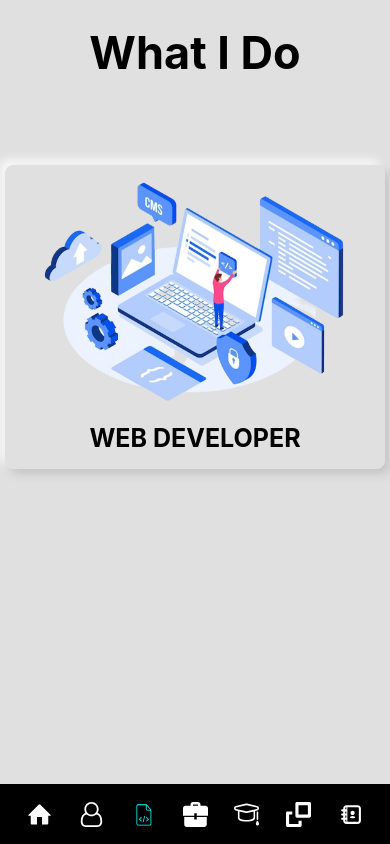
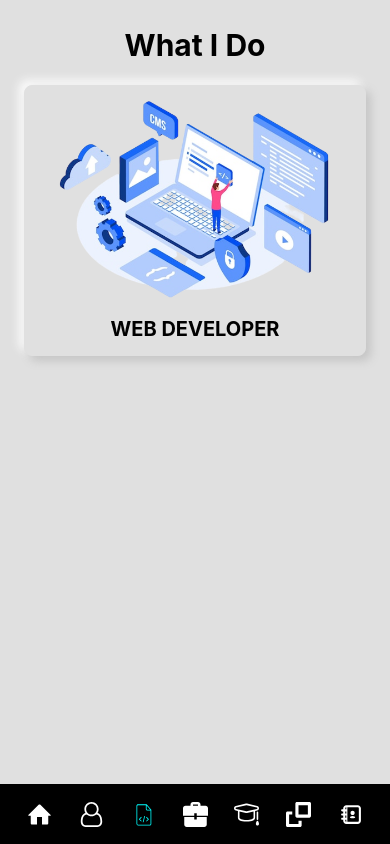
Before and after one commit to ananthuk7/my-profie-new, a Vue app: page /skill in a window 390 px wide. Built offline with nearby package versions, Linux system fonts and the light colour scheme.

Commit message:
work page updated

```diff
--- a/src/assets/scss/components/_cards.scss
+++ b/src/assets/scss/components/_cards.scss
@@ -2,8 +2,12 @@
   background: #e0e0e0;
   border: 1px solid #e0e0e0;
   box-shadow: 5px 5px 10px #c5c5c5, -5px -5px 10px #fbfbfb;
-  border-radius: .8rem;
-  margin-top: 1rem;
+  border-radius: 0.8rem;
+  width: 90%;
+  margin-top: 1rem auto 0;
+  @include respond(tab-land) {
+    width: 100%;
+  }
   &__image {
     width: 100%;
     height: 100%;
@@ -12,11 +16,14 @@
       object-fit: cover;
     }
   }
-  &__heading{
+  &__heading {
     font-weight: bold;
-    font-size:2.5rem;
     text-align: center;
-    margin-bottom:1rem;
-    text-transform:uppercase;
+    font-size: 2rem;
+    margin-bottom: 1rem;
+    text-transform: uppercase;
+    @include respond(tab-land) {
+      font-size: 2.5rem;
+    }
   }
 }
--- a/src/assets/scss/components/_form.scss
+++ b/src/assets/scss/components/_form.scss
@@ -1,5 +1,5 @@
 .form {
-  width: 95%;
+  width: 92%;
   margin: 0 auto;
   background: #e3dede;
   box-shadow: 5px 5px 10px #bfbaba, -5px -5px 10px #ffffff;
--- a/src/assets/scss/pages/_skills.scss
+++ b/src/assets/scss/pages/_skills.scss
@@ -1,5 +1,6 @@
-.skills{
-    min-height:100vh;
-    padding-top: 3rem;
-    background-color: #e0e0e0;
+.skills {
+  min-height: 100vh;
+  padding-top: 3rem;
+  padding-bottom: 10rem;
+  background-color: #e0e0e0;
 }
--- a/src/views/Skills.vue
+++ b/src/views/Skills.vue
@@ -1,7 +1,7 @@
 <script setup lang="ts"></script>
 <template>
   <div class="pd-screen skills">
-    <h3 class="text-7xl font-bold text-center mb-32">What I Do</h3>
+    <h3 class="text-5xl md:text-7xl font-bold text-center mb-10">What I Do</h3>
     <div class="row">
       <!-- <div class="col col-sm-6 col-md-4">
         <div class="card w-full sm:w-11/12 mx-auto">
```
